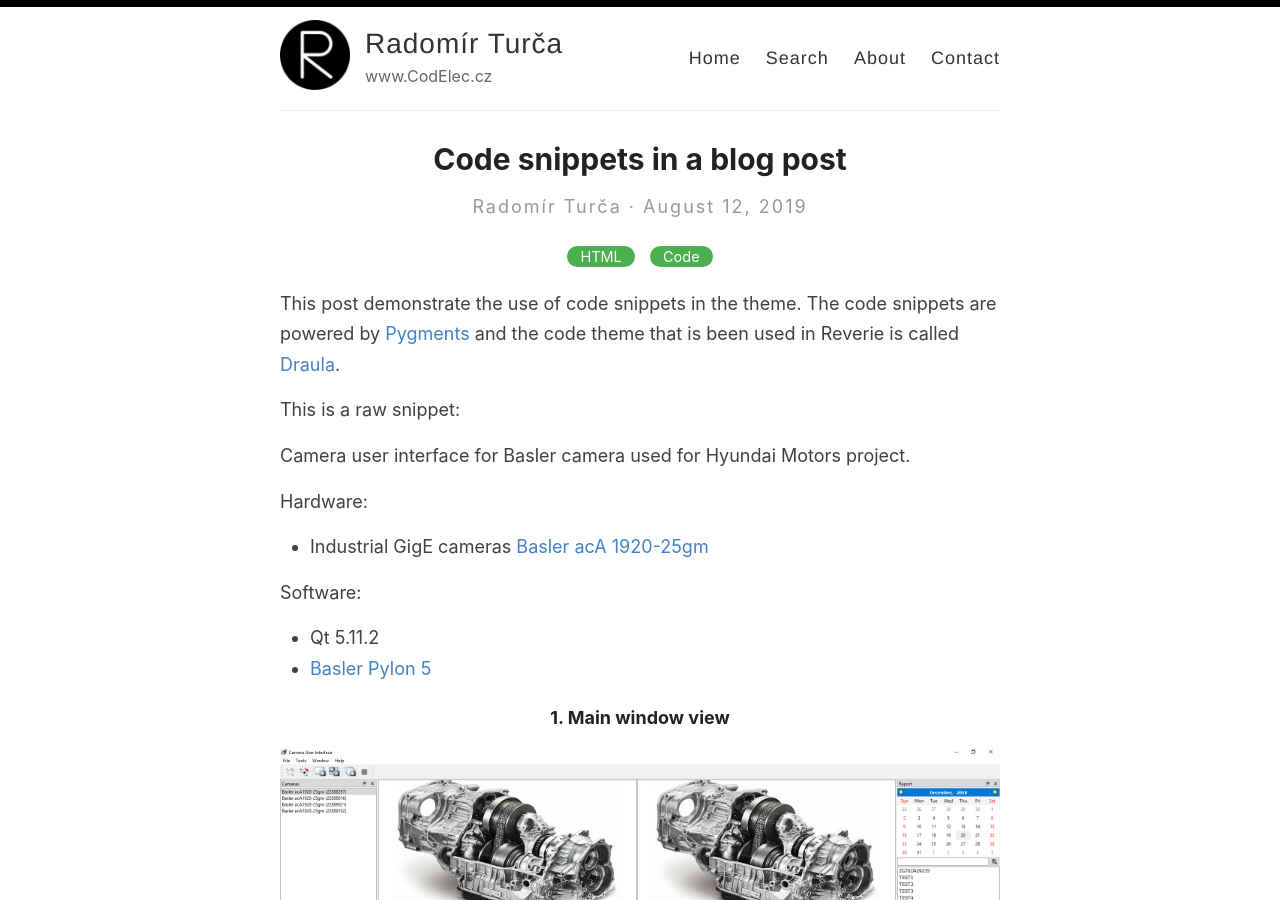
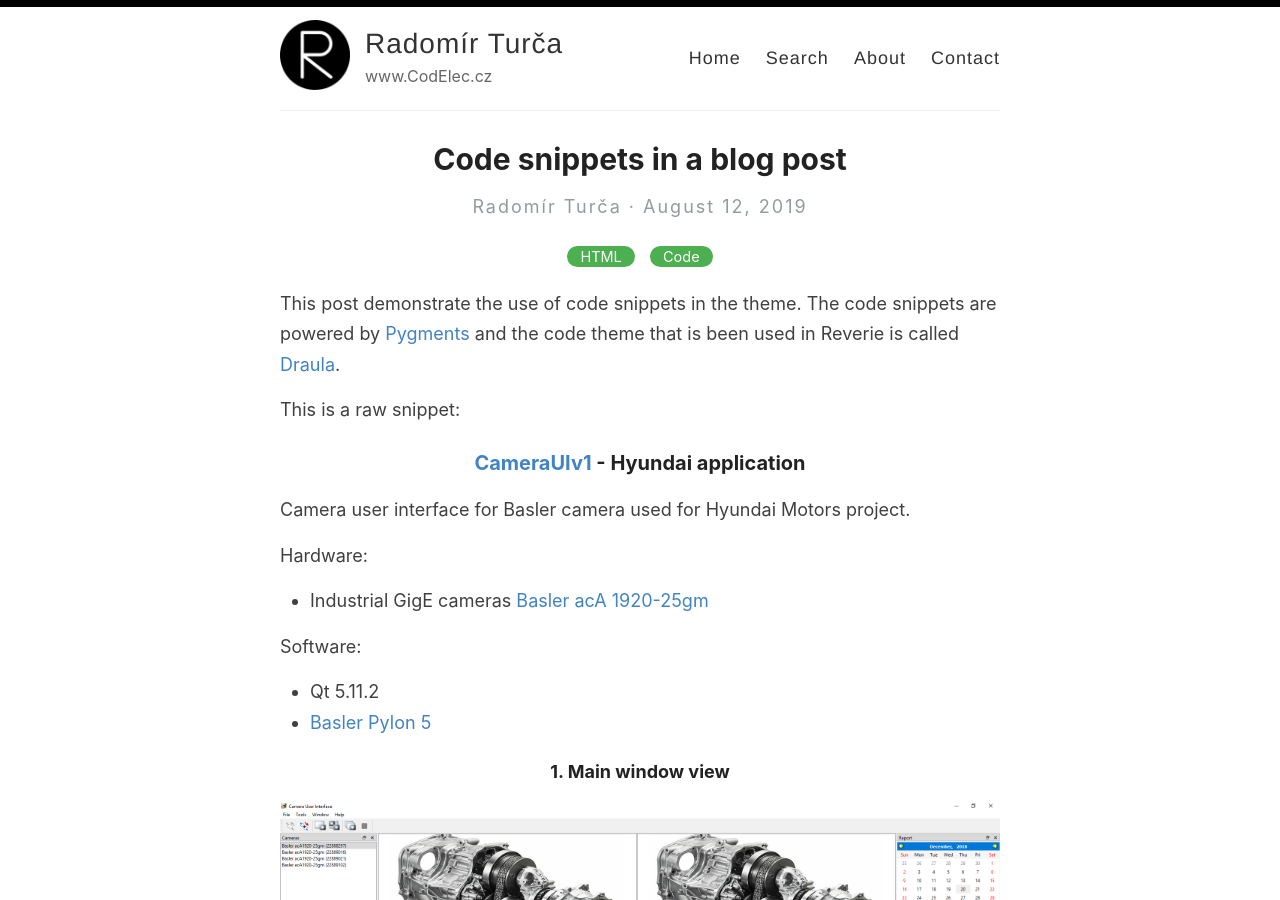
Before and after one commit to CodElecCz/codeleccz.github.io, a Jekyll site: the page built from _posts/2019-8-12-code-snippets.md, in a window 1280 px wide and 900 px high. Built offline with Jekyll 4.4.1, drawn with Linux system fonts in a browser that asks for light colours.

Commit message:
Update 2019-8-12-code-snippets.md

```diff
--- a/_posts/2019-8-12-code-snippets.md
+++ b/_posts/2019-8-12-code-snippets.md
@@ -7,6 +7,8 @@ categories: [HTML,Code]
 This post demonstrate the use of code snippets in the theme. The code snippets are powered by [Pygments](http://pygments.org/) and the code theme that is been used in Reverie is called [Draula](https://draculatheme.com/).
 
 This is a raw snippet:
+
+### [CameraUIv1](https://codeleccz.github.io/CameraUIv1/) - Hyundai application
 
 Camera user interface for Basler camera used for Hyundai Motors project.
 
```
